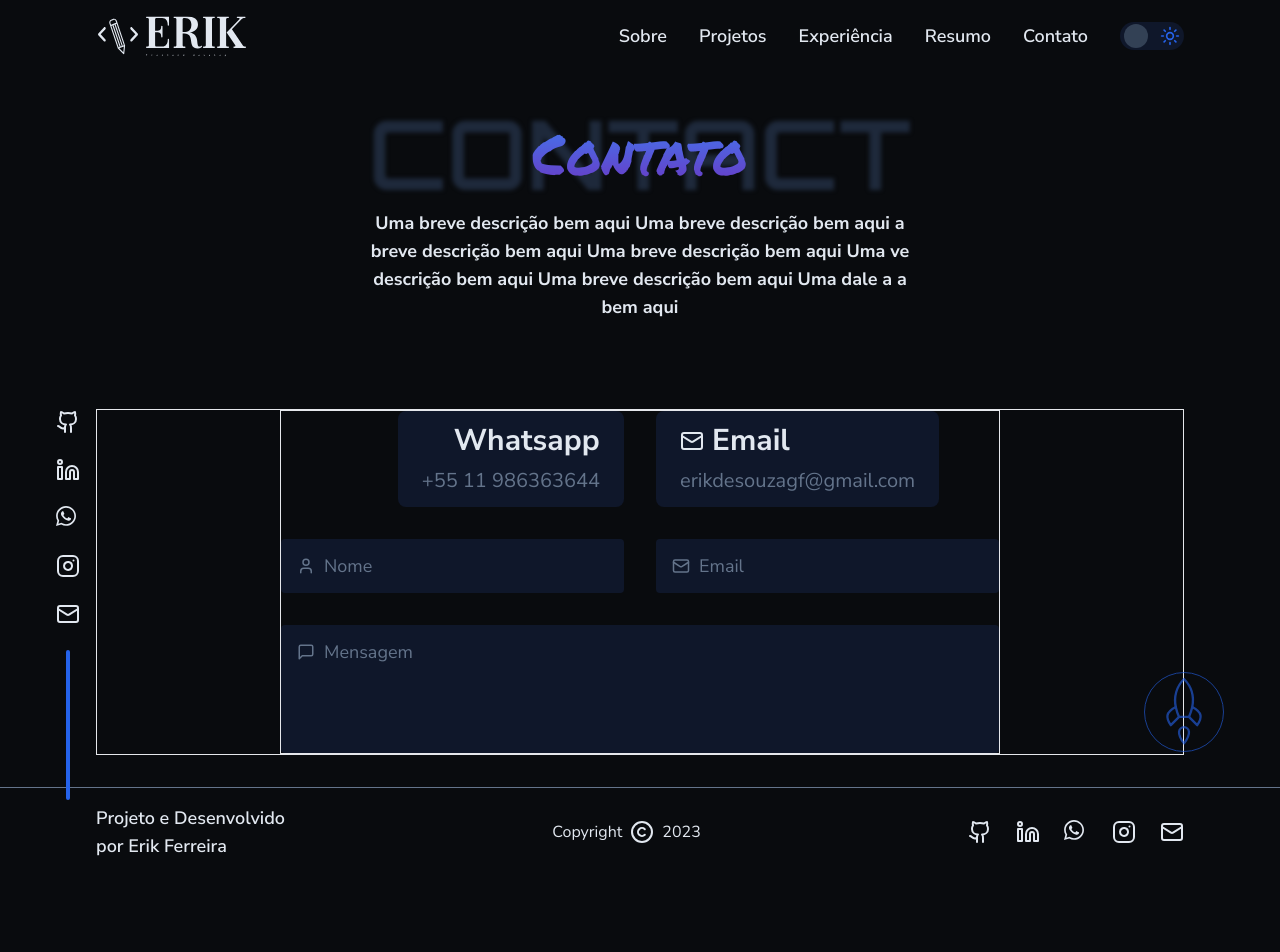
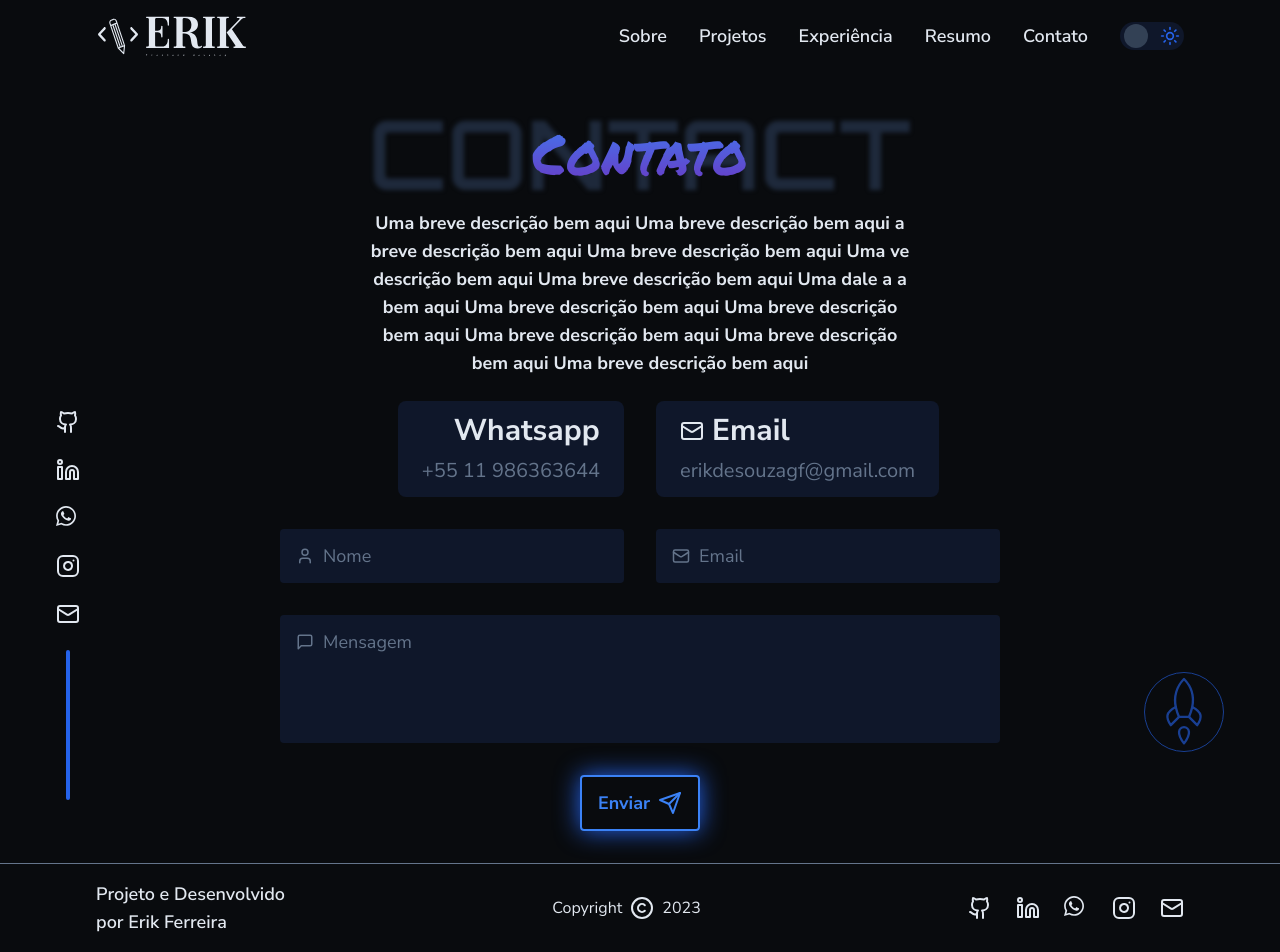
Before and after one commit to erik-ferreira/portfolio, a Next.js app: page /contact in a window 1280 px wide. Before the commit the page ends 876 px from the top, so only its background shows below. Built offline with nearby package versions, Linux system fonts and the light colour scheme.

Commit message:
complete page contact

```diff
--- a/src/app/contact/page.tsx
+++ b/src/app/contact/page.tsx
@@ -1,19 +1,20 @@
+import { Icon } from "@/components/Icon"
 import { Input } from "@/components/Input"
 import { Title } from "@/components/Title"
+import { Button } from "@/components/Button"
+import { Textarea } from "@/components/Textarea"
 import { SocialCard } from "@/components/SocialCard"
 import { Description } from "@/components/Description"
-import { Textarea } from "@/components/Textarea"
 
 export default function Contact() {
   return (
     <main className="max-w-content w-content mx-auto p-8 flex flex-col gap-16">
       <section>
         <Title label="Contato" labelBackground="Contact" />
-        <Description label="Uma breve descrição bem aqui Uma breve descrição bem aqui a breve descrição bem aqui Uma breve descrição bem aqui Uma ve descrição bem aqui Uma breve descrição bem aqui Uma dale a a bem aqui" />
-      </section>
+        <Description label="Uma breve descrição bem aqui Uma breve descrição bem aqui a breve descrição bem aqui Uma breve descrição bem aqui Uma ve descrição bem aqui Uma breve descrição bem aqui Uma dale a a bem aqui Uma breve descrição bem aqui Uma breve descrição bem aqui Uma breve descrição bem aqui Uma breve descrição bem aqui Uma breve descrição bem aqui" />
 
-      <article className="border flex flex-col items-center">
-        <form className="w-[45rem] grid grid-cols-2 gap-8 border">
+        <article className="flex flex-col items-center">
+          <form className="w-[45rem] grid grid-cols-2 gap-8">
             <SocialCard className="ml-auto" />
             <SocialCard variant="mail" />
 
@@ -25,8 +26,14 @@ export default function Contact() {
             />
 
             <Textarea placeholder="Mensagem" classNameContainer="col-span-2" />
+
+            <Button variant="outline" className="col-span-2 mx-auto">
+              Enviar
+              <Icon name="Send" />
+            </Button>
           </form>
         </article>
+      </section>
     </main>
   )
 }
```
Lines whose indentation alone changed are shown as unchanged.
